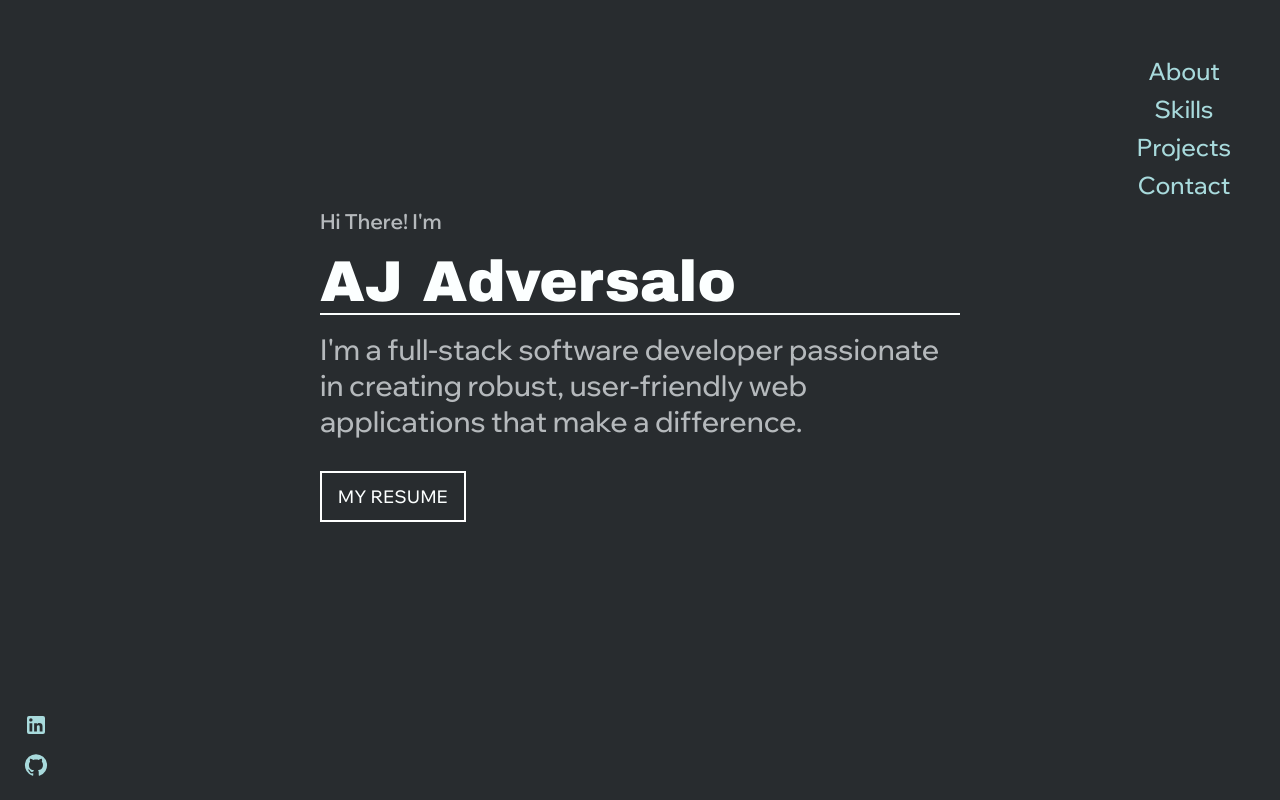
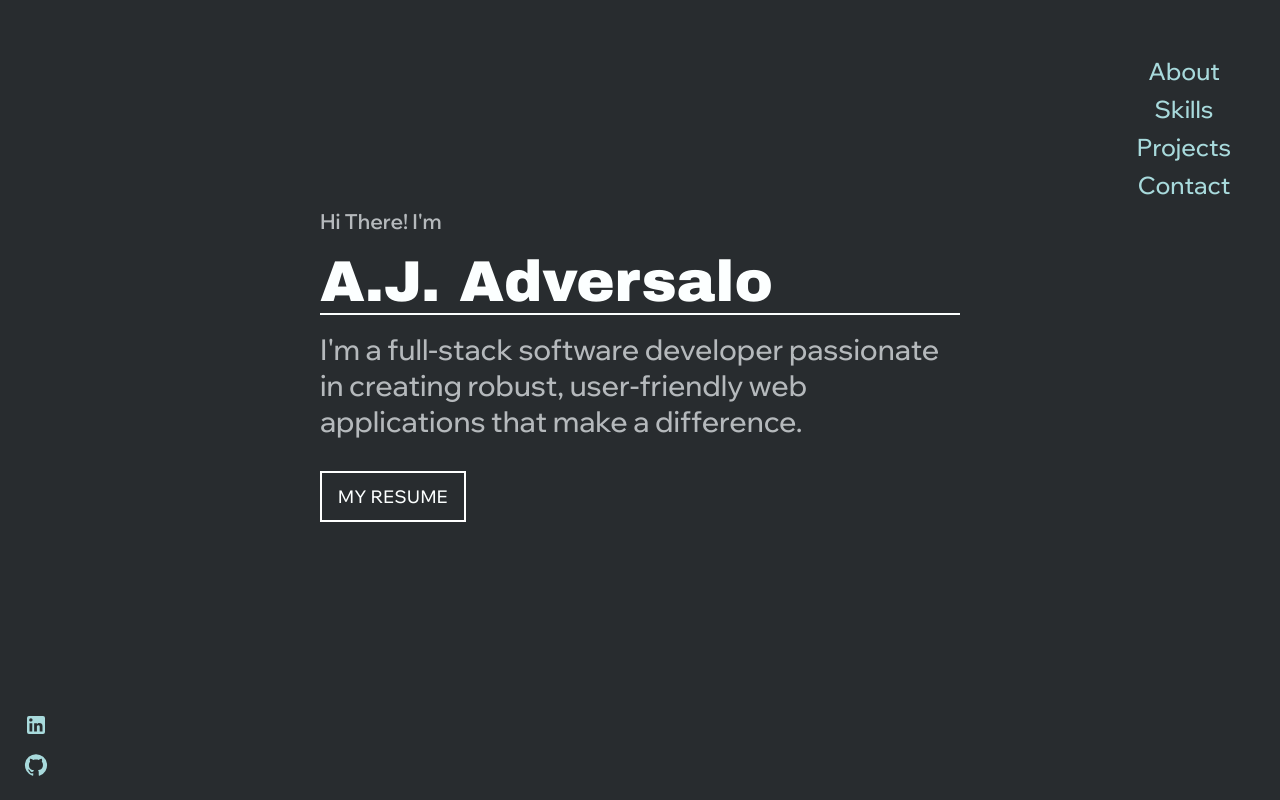
Before and after one commit to ajadversalo/ajadversalo.github.io, a React (Create React App) app: page / in a window 1280 px wide. Built offline with nearby package versions, Linux system fonts and the light colour scheme.

Commit message:
deploy test

```diff
--- a/src/App.tsx
+++ b/src/App.tsx
@@ -216,7 +216,7 @@ function App() {
                         Hi There! I'm
                     </div>
                     <div className={classes.name}>
-                        AJ Adversalo
+                        A.J. Adversalo
                         <div className={classes.underscore}></div>
                     </div>
                     <div className={classes.intro}>
--- a/src/data/data.ts
+++ b/src/data/data.ts
@@ -7,6 +7,14 @@ export const aboutContent: string[] = [
 export const contactSubText: string = 'If you\'re in need of a skilled and dedicated software developer, I would be thrilled to chat with you. Please don\'t hesitate to reach out and get in touch.';
 
 export const productList = [
+    {
+        title: 'Centra Centralized Communication System',
+        description: ''
+    },
+    {
+        title: 'Window Production Tracking',
+        description: ''
+    },
     {
         title: 'GenXys Portal',
         description: 'https://cdn.portal.genxys.com for Canada and https://us.portal.genxys.com for the United States. This is the portal for Healthcare providers where they can purchase licenses and also manage their user account and preferences.'
```
